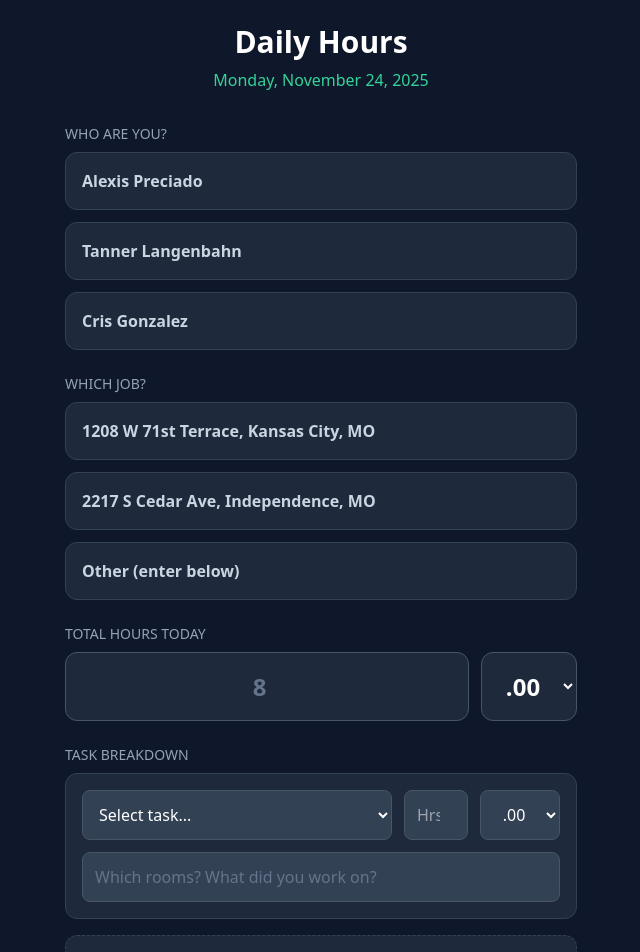
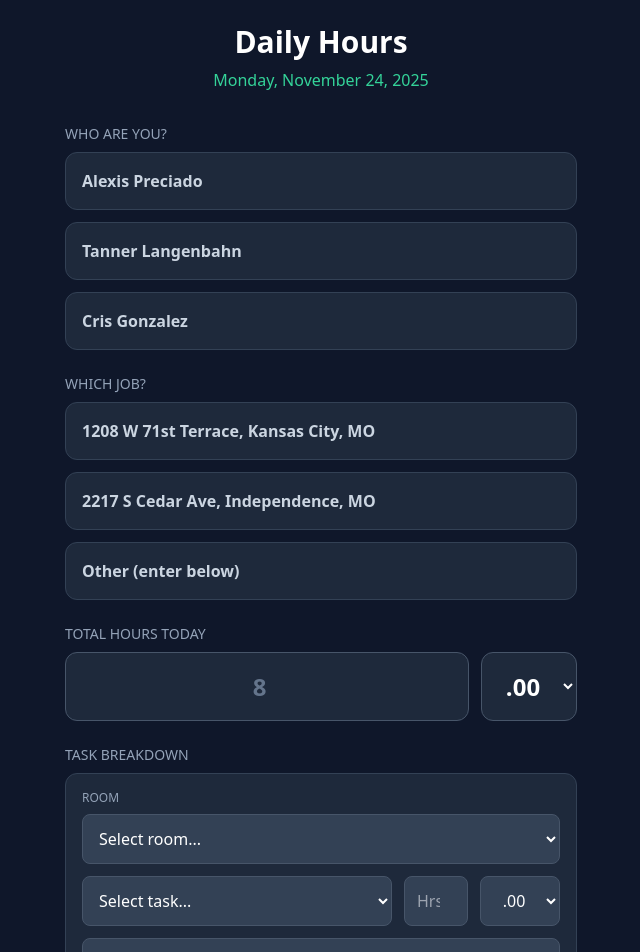
Before and after one commit to trinityremodeldesign-netizen/daily-hours, a Next.js app: page / in a window 1280 px wide. Shown: the top 952 px of the page, without its empty margins (319-959 px from the left). Built offline with nearby package versions, Linux system fonts and the light colour scheme.

Commit message:
Update index.js

```diff
--- a/pages/index.js
+++ b/pages/index.js
@@ -43,7 +43,34 @@ const TASKS = [
   'Other'
 ];
 
-const GOOGLE_SCRIPT_URL = 'https://script.google.com/macros/s/AKfycbwhNeUyc6e-qHs5evUDUdkuWNRp7hRlzwDC1QyZSeL15ReYtQN8K36oS2s5Y0wgvjAcyA/exec';
+const ROOMS = [
+  'Kitchen',
+  'Living Room',
+  'Dining Room',
+  'Master Bedroom',
+  'Master Bedroom - Closet',
+  'Bedroom 1',
+  'Bedroom 1 - Closet',
+  'Bedroom 2',
+  'Bedroom 2 - Closet',
+  'Bedroom 3',
+  'Bedroom 3 - Closet',
+  'Bedroom 4',
+  'Bedroom 4 - Closet',
+  'Bathroom 1',
+  'Bathroom 2',
+  'Bathroom 3',
+  'Laundry Room',
+  'Garage',
+  'Basement',
+  'Exterior - Front',
+  'Exterior - Left Side',
+  'Exterior - Right Side',
+  'Exterior - Back',
+  'Other'
+];
+
+const GOOGLE_SCRIPT_URL = 'https://script.google.com/macros/s/AKfycbxEB26HMmj4Sfmmk-3joexv_WRh_DhkiuM9EYasXGH3Q0E0Q1udDKz-W0OAFvv23rLSDw/exec';
 
 export default function DailyHoursForm() {
   const [employee, setEmployee] = useState('');
@@ -51,7 +78,7 @@ export default function DailyHoursForm() {
   const [customProject, setCustomProject] = useState('');
   const [totalHours, setTotalHours] = useState('');
   const [totalHoursFraction, setTotalHoursFraction] = useState('0');
-  const [tasks, setTasks] = useState([{ task: '', hours: '', hoursFraction: '0', notes: '' }]);
+  const [tasks, setTasks] = useState([{ room: '', task: '', hours: '', hoursFraction: '0', notes: '' }]);
   const [submitted, setSubmitted] = useState(false);
   const [submitting, setSubmitting] = useState(false);
   const [error, setError] = useState('');
@@ -69,7 +96,7 @@ export default function DailyHoursForm() {
   const hoursMatch = totalHoursValue === taskHoursSum;
   const formValid = employee && (project !== 'other' ? project : customProject) && totalHoursValue > 0 && taskHoursSum > 0 && hoursMatch;
 
-  const addTask = () => setTasks([...tasks, { task: '', hours: '', hoursFraction: '0', notes: '' }]);
+  const addTask = () => setTasks([...tasks, { room: '', task: '', hours: '', hoursFraction: '0', notes: '' }]);
   const removeTask = (index) => tasks.length > 1 && setTasks(tasks.filter((_, i) => i !== index));
   const updateTask = (index, field, value) => {
     const updated = [...tasks];
@@ -91,6 +118,7 @@ export default function DailyHoursForm() {
       project: project === 'other' ? customProject : PROJECTS.find(p => p.id === project)?.address,
       totalHours: totalHoursValue,
       tasks: tasks.filter(t => t.task && (parseFloat(t.hours) || parseFloat(t.hoursFraction))).map(t => ({
+        room: t.room || 'Not specified',
         task: t.task,
         hours: (parseFloat(t.hours) || 0) + (parseFloat(t.hoursFraction) || 0),
         notes: t.notes
@@ -132,7 +160,7 @@ export default function DailyHoursForm() {
               setCustomProject('');
               setTotalHours('');
               setTotalHoursFraction('0');
-              setTasks([{ task: '', hours: '', hoursFraction: '0', notes: '' }]);
+              setTasks([{ room: '', task: '', hours: '', hoursFraction: '0', notes: '' }]);
               setError('');
             }}
             className="w-full py-4 bg-slate-700 hover:bg-slate-600 text-white font-semibold rounded-xl transition-colors"
@@ -239,6 +267,20 @@ export default function DailyHoursForm() {
           <div className="space-y-4">
             {tasks.map((task, index) => (
               <div key={index} className="bg-slate-800 rounded-xl p-4 border border-slate-700">
+                <div className="mb-3">
+                  <label className="block text-slate-400 text-xs font-medium mb-2">ROOM</label>
+                  <select
+                    value={task.room}
+                    onChange={(e) => updateTask(index, 'room', e.target.value)}
+                    className="w-full p-3 bg-slate-700 border border-slate-600 rounded-lg text-white focus:outline-none focus:border-emerald-500"
+                  >
+                    <option value="">Select room...</option>
+                    {ROOMS.map((r) => (
+                      <option key={r} value={r}>{r}</option>
+                    ))}
+                  </select>
+                </div>
+
                 <div className="flex gap-3 mb-3">
                   <select
                     value={task.task}
@@ -288,7 +330,7 @@ export default function DailyHoursForm() {
                   type="text"
                   value={task.notes}
                   onChange={(e) => updateTask(index, 'notes', e.target.value)}
-                  placeholder="Which rooms? What did you work on?"
+                  placeholder="What did you work on? Any details?"
                   className="w-full p-3 bg-slate-700 border border-slate-600 rounded-lg text-white placeholder-slate-500 focus:outline-none focus:border-emerald-500"
                 />
               </div>
```
